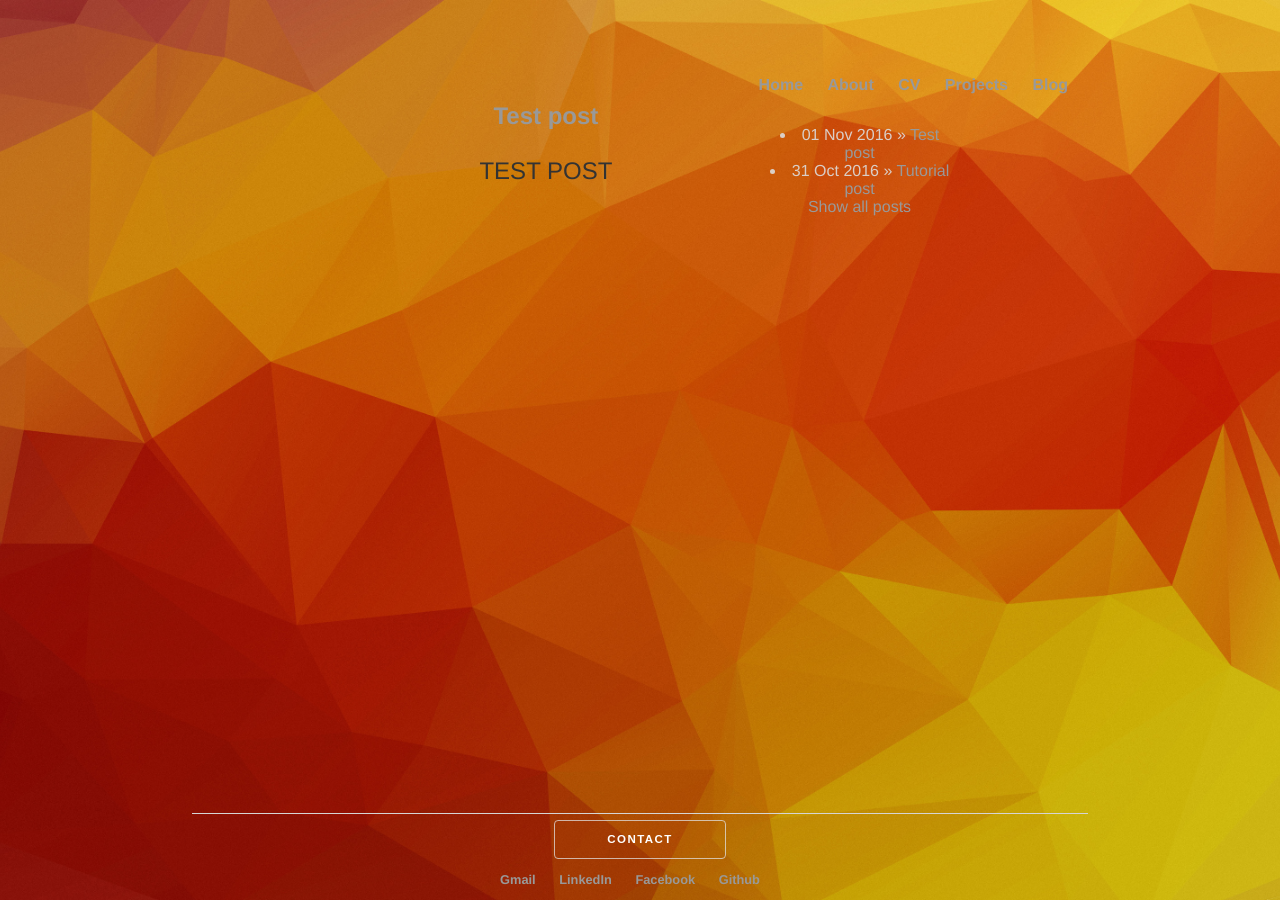
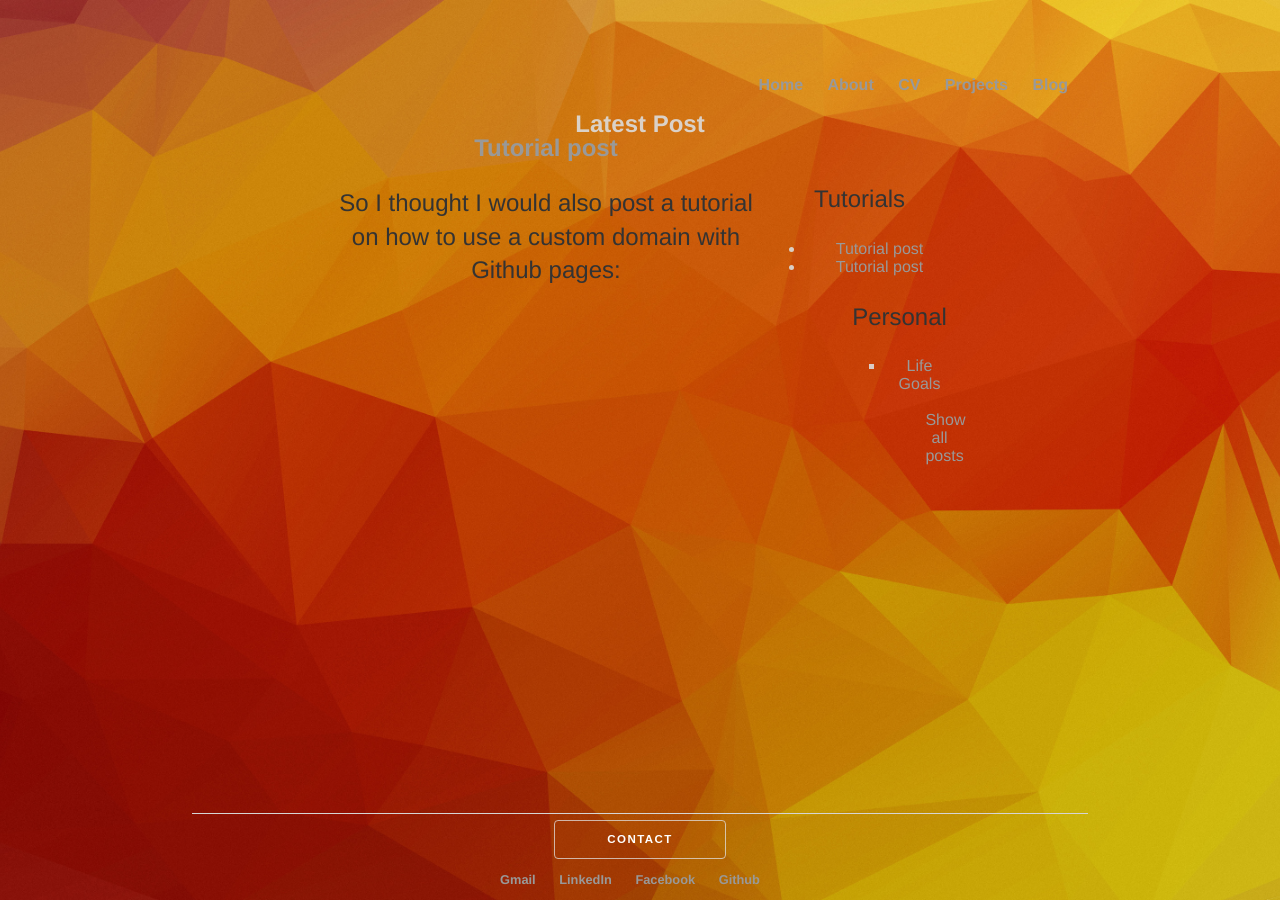
Before and after one commit to ArscottT/ArscottT_practice, a Jekyll site: the page built from blog/index.html, in a window 1280 px wide. Built offline with Jekyll 4.4.1, drawn with Linux system fonts in a browser that asks for light colours.

Commit message:
All posts page and recent posts side bar now sort by catagory. Permalink changed and small updates to blod posts

```diff
--- a/_config.yml
+++ b/_config.yml
@@ -1,2 +1,3 @@
 name: Tom Arscott, Developer
 markdown: kramdown
+permalink: none
--- a/_posts/2016-11-01-sucess.md
+++ /dev/null
@@ -1,6 +0,0 @@
----
-layout: default
-title: Test post
----
-
-TEST POST
--- /dev/null
+++ b/_posts/personal/2016-11-01-sucess.md
@@ -0,0 +1,7 @@
+---
+layout: default
+title: Life Goals
+categories: Personal
+---
+
+TEST POST
--- /dev/null
+++ b/_posts/tutorials/2017-03-23-custom_domain.md
@@ -0,0 +1,12 @@
+---
+layout: default
+title: Tutorial post
+categories: Tutorials
+---
+
+So I thought I would also post a tutorial on how to use a custom domain with Github pages:
+
+https://www.namecheap.com/support/knowledgebase/article.aspx/9645/2208/how-do-i-link-my-domain-to-github-pages
+
+What is an A record:
+https://support.dnsimple.com/articles/a-record/
--- a/blog/index.html
+++ b/blog/index.html
@@ -3,18 +3,43 @@ layout: default
 title: Tom Arscott, Blog
 ---
 <div class="posts">
+  <h2>Latest Post</h2>
   <div id="latest_post">
     {% for post in site.posts limit:1 %}
-    <a href="{{ post.url }}"><h2>{{ post.title }}</h2></a>
+      <a href="{{ post.url }}"><h2>{{ post.title }}</h2></a>
       {{ post.excerpt }}
     {% endfor %}
   </div>
 
   <div id="recent_posts">
-    {% for post in site.posts limit:15 %}
-      <li>{{ post.date | date_to_string }} &raquo; <a href="{{ post.url }}">{{ post.title }}</a></li>
+    {% for cat in site.categories %}
+      <p>{{ cat[0] }}</p>
+      <ul>
+        {% for post in cat[1] %}
+          <li><a href="{{ post.url }}">{{ post.title }}</a></li>
+        {% endfor %}
+      <ul>
     {% endfor %}
-
+    <br>
     <a href="/blog/all_posts.html">Show all posts</a>
   </div>
 </div>
+
+<!--
+<p>Personal Posts</p>
+<ul>
+  {% for post in site.posts limit:15 %}
+    {% if post.catagories contains personal %}
+      <li>{{ post.date | date_to_string }} &raquo; <a href="{{ post.url }}">{{ post.title }}</a></li>
+    {% endif %}
+  {% endfor %}
+</ul>
+<p>Tutorial Posts</p>
+<ul>
+  {% for post in site.posts limit:15 %}
+    {% if post.catagories contains 'tutorials' %}
+      <li>{{ post.date | date_to_string }} &raquo; <a href="{{ post.url }}">{{ post.title }}</a></li>
+    {% endif %}
+  {% endfor %}
+</ul>
+-->
```
Also changed, not shown: _posts/tutorials/2016-10-31-initial-post.md (renamed from _posts/2016-10-31-initial-post.md, +11 -0 lines), blog/all_posts.html (+12 -5 lines), projects/index.md (+2 -0 lines).
